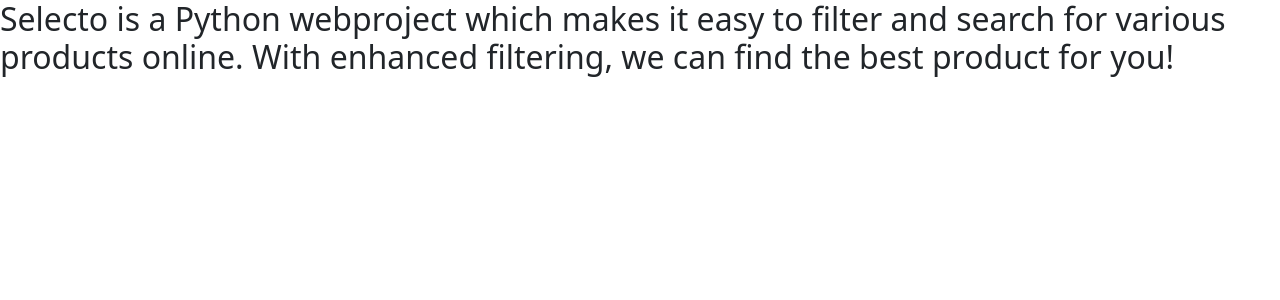
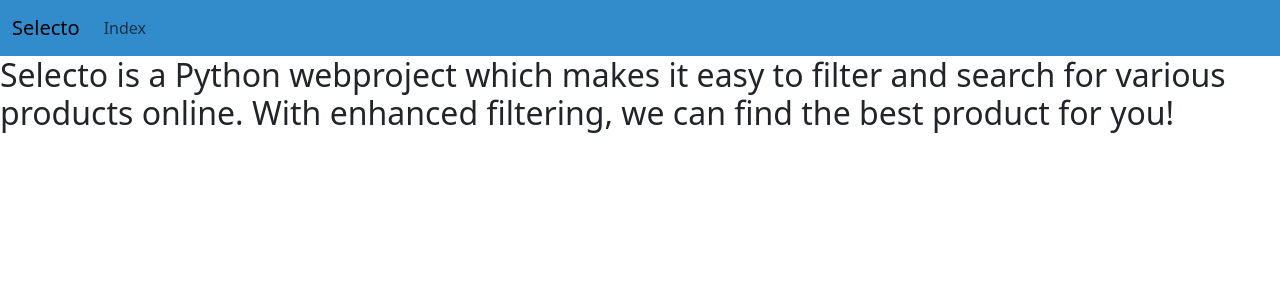
Before and after one commit to bitsof/selecto, a Django app: page /about_us/ in a window 1280 px wide. Shown: the top 300 px of the page. Run offline with Django 4.2, Linux system fonts and the light colour scheme; parts of the project's set-up code (start-up, migrations or seed data) failed here and were passed over.

Commit message:
basic header page

```diff
--- a/web/selecto/products/templates/products/header.html
+++ b/web/selecto/products/templates/products/header.html
@@ -7,6 +7,18 @@
 	<link href="https://cdn.jsdelivr.net/npm/bootstrap@5.3.0-alpha3/dist/css/bootstrap.min.css" rel="stylesheet" integrity="sha384-KK94CHFLLe+nY2dmCWGMq91rCGa5gtU4mk92HdvYe+M/SXH301p5ILy+dN9+nJOZ" crossorigin="anonymous">
 </head>
 <body>
+	<nav class="navbar navbar-expand-lg" style="background-color: #328ccc;">
+		<div class="container-fluid">
+		  <a class="navbar-brand" href="{% url 'products:home' %}">Selecto</a>
+		  <button class="navbar-toggler" type="button" data-bs-toggle="collapse" data-bs-target="#navbarNavAltMarkup" aria-controls="navbarNavAltMarkup" aria-expanded="false" aria-label="Toggle navigation">
+			<span class="navbar-toggler-icon"></span>
+		  </button>
+		  <div class="collapse navbar-collapse" id="navbarNavAltMarkup">
+			<div class="navbar-nav">
+				<a class="nav-link" href="{% url 'products:index' %}">Index</a>
+			</div>
+		</div>
+	</nav>
 	<div class="content">
 		{% block content %}
 		{% endblock %}
```
